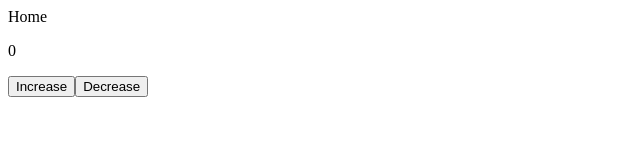
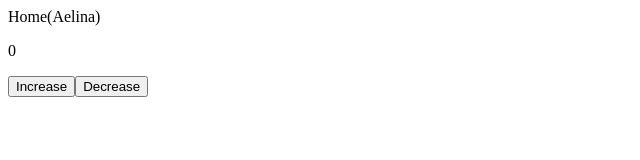
Before and after one commit to EllieKaun/reduxThunkProject, a React (Vite) app: page / in a window 1280 px wide. Shown: the top 160 px of the page, without its empty margins (0-640 px from the left). Built offline with nearby package versions, Linux system fonts and the light colour scheme.

Commit message:
first commit

```diff
--- a/src/pages/Home/view/Home.tsx
+++ b/src/pages/Home/view/Home.tsx
@@ -6,7 +6,7 @@ const Home = () => {
 
     return (
         <>
-            Home
+            Home(Aelina)
             <Counter />
         </>
     )
```
